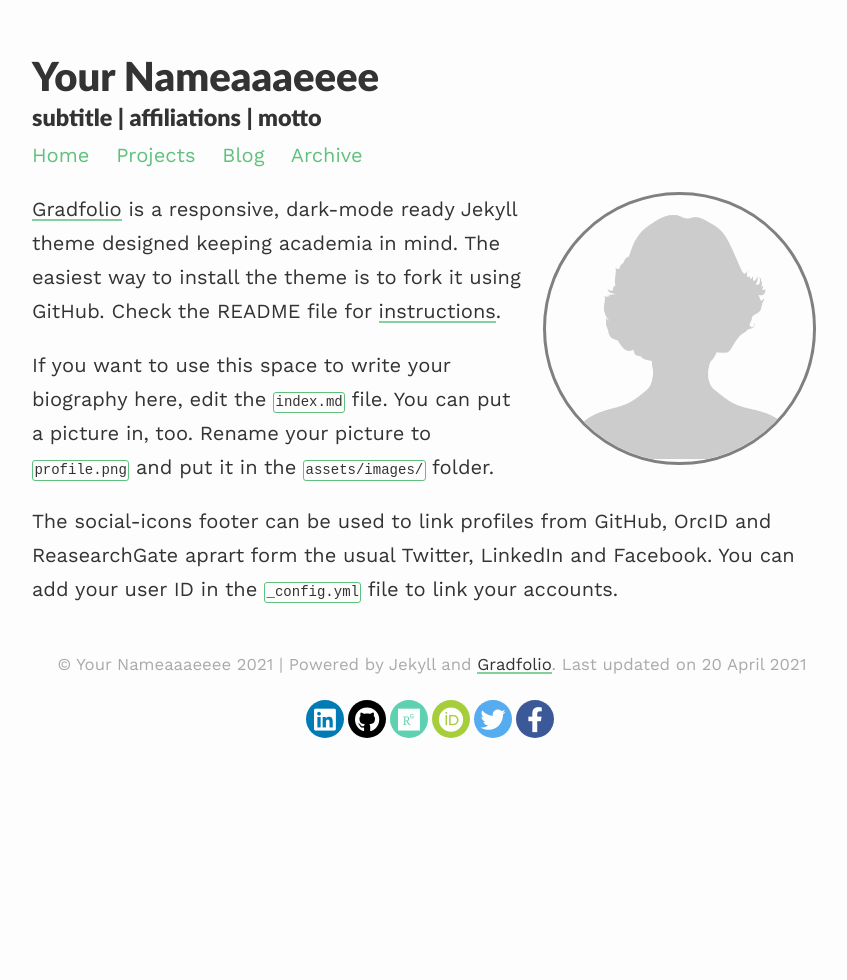
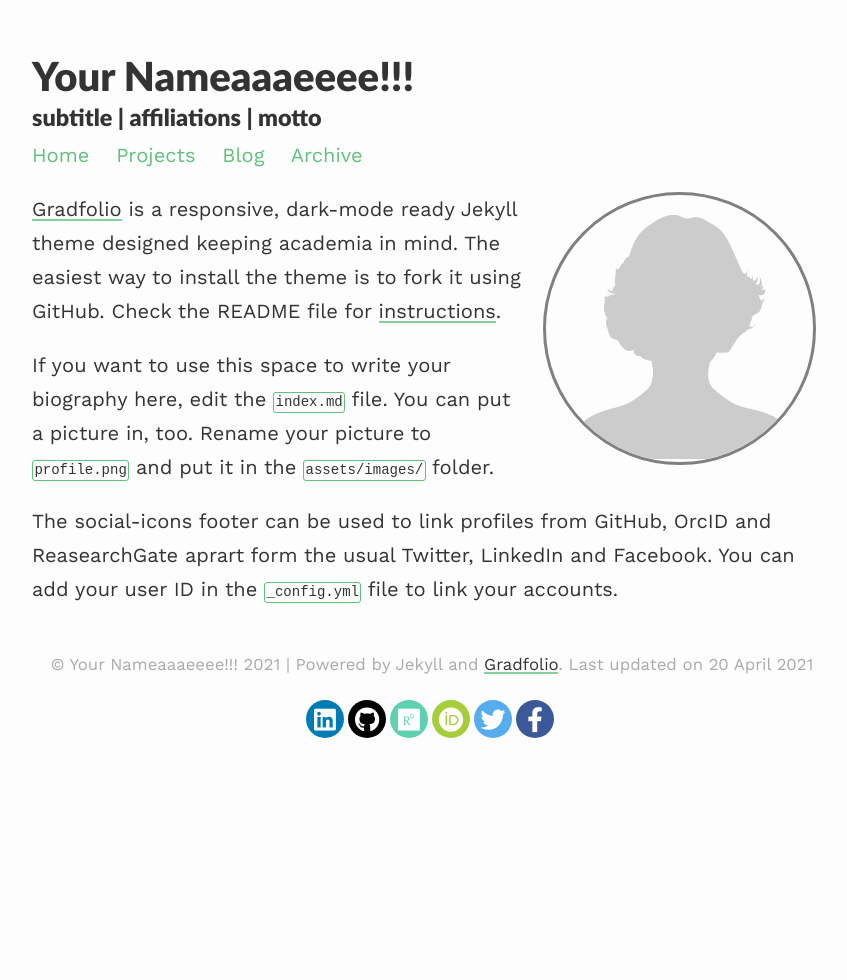
Before and after one commit to davbree/important-wallaby, a Jekyll site: the page built from index.md, in a window 1280 px wide. Shown: the whole page, without its empty margins (208-1055 px from the left). Built offline with Jekyll 4.4.1, drawn with Linux system fonts in a browser that asks for light colours; nearby versions of some CDN libraries.

```diff
--- a/_config.yml
+++ b/_config.yml
@@ -1,4 +1,4 @@
-title: Your Nameaaaeeee
+title: Your Nameaaaeeee!!!
 description: subtitle | affiliations | motto
 baseurl: ''
 url: ''
```
